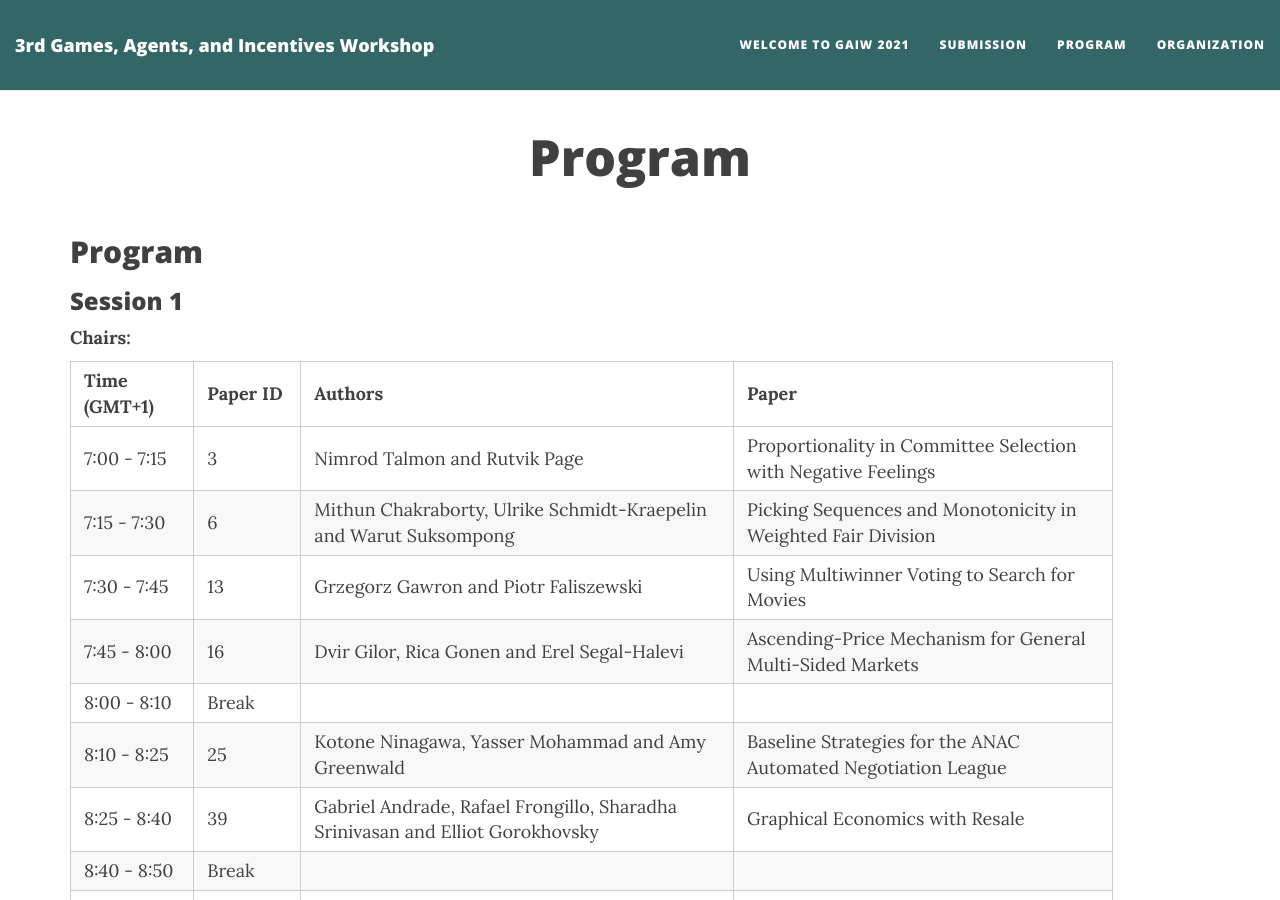
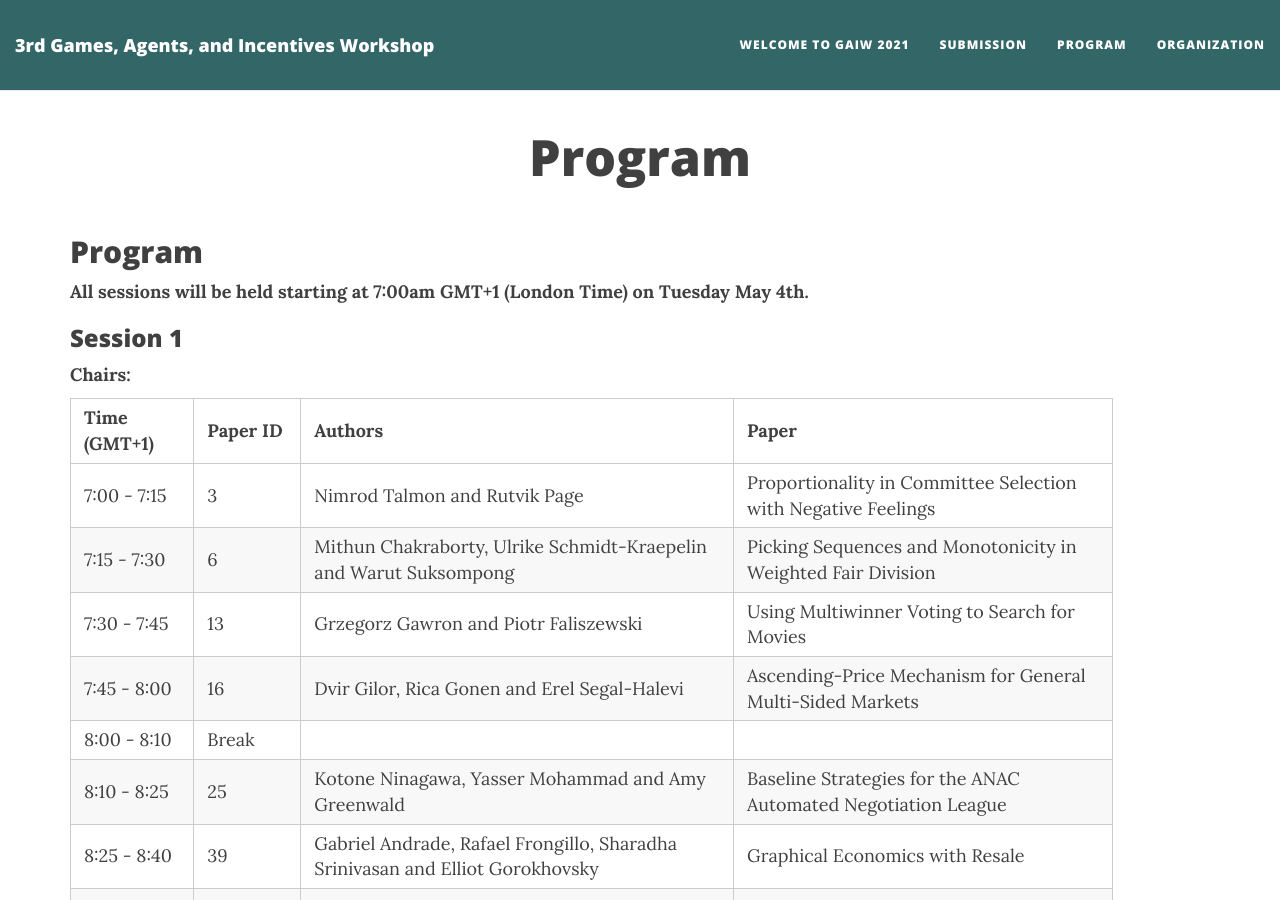
Before and after one commit to PrefLib/gaiw2021, a Jekyll site: the page built from program.md, in a window 1280 px wide and 900 px high. Built offline with Jekyll 4.4.1, drawn with Linux system fonts in a browser that asks for light colours; nearby versions of some CDN libraries.

Commit message:
Update program.md

```diff
--- a/program.md
+++ b/program.md
@@ -5,6 +5,8 @@ published: true
 ---
 
 ## Program
+
+**All sessions will be held starting at 7:00am GMT+1 (London Time) on Tuesday May 4th.**
 
 ### Session 1
 
```
